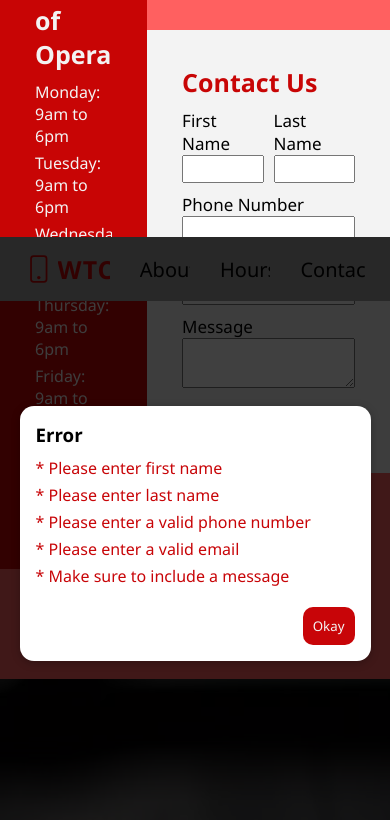
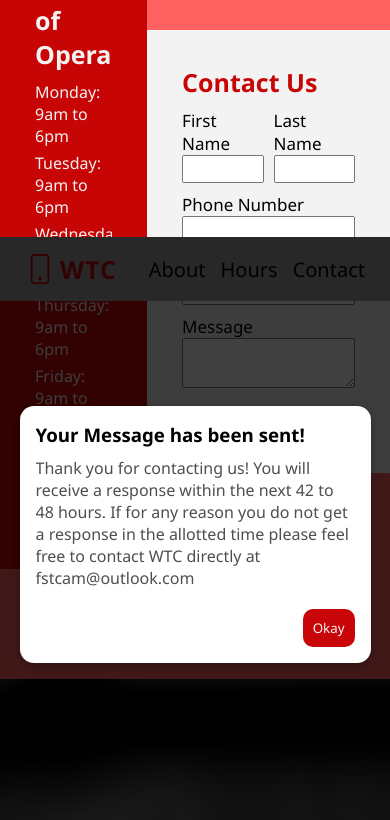
Before and after one commit to backyardcaveman/phoneComp, a React (Create React App) app: page / in a window 390 px wide. Both pictures are taken after typing "Sample", "Sample", "5", "name@example.com", "Sample" into the empty fields and a click on the button "Send". Shown: the part 1907-2727 px from the top of the page. Built offline with nearby package versions, Linux system fonts and the light colour scheme.

Commit message:
responsive change 2

```diff
--- a/src/components/About.module.css
+++ b/src/components/About.module.css
@@ -13,6 +13,7 @@
 }
 
 .about h5 {
+    text-align: center;
     letter-spacing: 1px;
     margin-bottom: 5px;
     margin: 5px 20px 5px 20px;
--- a/src/components/Header.module.css
+++ b/src/components/Header.module.css
@@ -40,3 +40,9 @@
 .header ul li:hover {
     color: #757575;
 }
+
+@media screen and (max-width: 425px) {
+    .header ul li {
+        margin-left: 15px;
+    }
+}
--- a/src/components/Modal.module.css
+++ b/src/components/Modal.module.css
@@ -26,7 +26,7 @@
   }
 
   .modalText .mainText p {
-    color: #C80508;
+    color: rgb(78, 78, 78);
     margin-bottom: 5px;
   }
 
--- a/src/components/ModalContent.js
+++ b/src/components/ModalContent.js
@@ -3,13 +3,9 @@ import classes from './Modal.module.css';
 function ModalContent(props) {
   return (
     <div className={classes.modalText}>
-        <h3>Error</h3>
+        <h3>Your Message has been sent!</h3>
         <div className={classes.mainText}>
-            <p>* Please enter first name</p>
-            <p>* Please enter last name</p>
-            <p>* Please enter a valid phone number</p>
-            <p>* Please enter a valid email</p>
-            <p>* Make sure to include a message</p>
+            <p>Thank you for contacting us! You will receive a response within the next 42 to 48 hours. If for any reason you do not get a response in the allotted time please feel free to contact WTC directly at fstcam@outlook.com</p>
         </div>
         <div className={classes.btnAlignment}>
             <button className={classes.btn} onClick={props.hideModal}>Okay</button>
```
